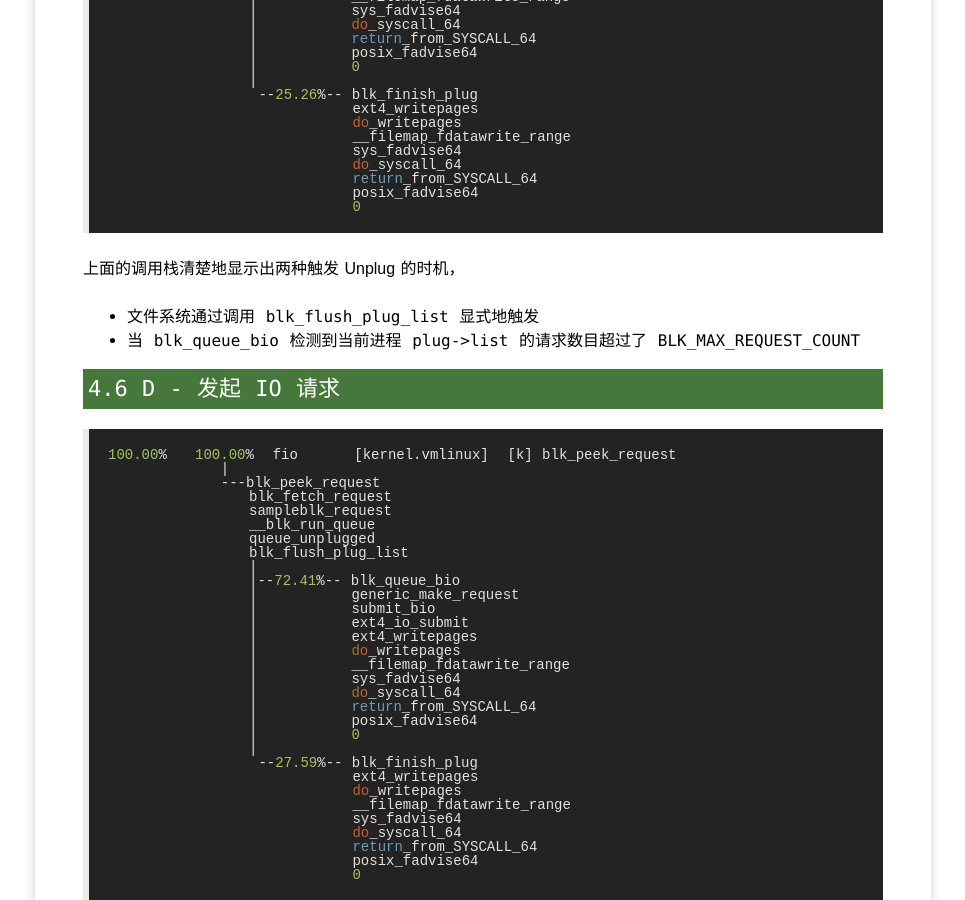
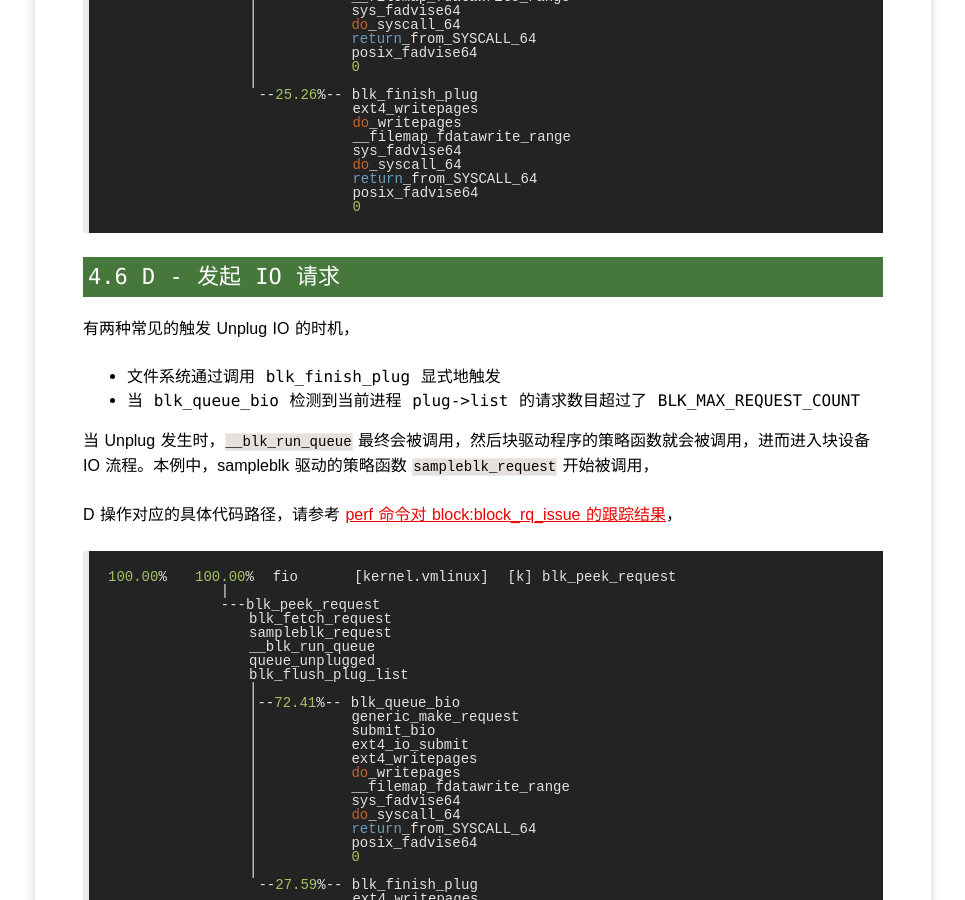
Before and after one commit to yangoliver/yangoliver.github.io, a Jekyll site: the page built from _posts/2016/2016-10-27-linux-block-driver-basic-5.md, in a window 1280 px wide and 900 px high, scrolled down 8564 px. Shown: the whole window, without its empty margins (157-1122 px from the left). Built offline with Jekyll 4.4.1, drawn with Linux system fonts in a browser that asks for light colours; comment, search, counter and statistics services are not loaded.

Commit message:
draft: D action descrition

```diff
--- a/_posts/2016/2016-10-27-linux-block-driver-basic-5.md
+++ b/_posts/2016/2016-10-27-linux-block-driver-basic-5.md
@@ -66,7 +66,7 @@ tags: [driver, perf, crash, trace, file system, kernel, linux, storage]
 |  8  | P    |block:block_plug          |trace_block_plug          |Positive   |I/O isn't immediately dispatched to request_queue, instead it is held back by current process IO plug list.          |
 |  9  | I    |block:block_rq_insert     |trace_block_rq_insert     |Neutral    |A request is sent to the IO scheduler internal queue and later service by the driver.                                |
 |  10 | U    |block:block_unplug        |trace_block_unplug        |Positive   |Flush queued IO request to device request_queue, could be triggered by timeout or intentionally function call.       |
-|  11 | A    |block:block_rq_remap      |trace_block_rq_remap      |Neutral    |Only used by stackable devices, for example, DM(Device Mapper) and raid driver.                                        |
+|  11 | A    |block:block_rq_remap      |trace_block_rq_remap      |Neutral    |Only used by stackable devices, for example, DM(Device Mapper) and raid driver.                                      |
 |  12 | D    |block:block_rq_issue      |trace_block_rq_issue      |Neutral    |Device driver code is picking up the request                                                                         |
 |  13 | C    |block:block_rq_complete   |trace_block_rq_complete   |Neutral    |A previously issued request has been completed. The output will detail the sector and size of that request.          |
 
@@ -373,13 +373,17 @@ I 操作对应的具体代码路径，请参考 [perf 命令对 block:block_rq_i
                               posix_fadvise64
                               0
 
-上面的调用栈清楚地显示出两种触发 Unplug 的时机，
-
-* 文件系统通过调用 `blk_flush_plug_list` 显式地触发
-* 当 `blk_queue_bio` 检测到当前进程 `plug->list` 的请求数目超过了 BLK_MAX_REQUEST_COUNT
 
 ### 4.6 D - 发起 IO 请求
 
+有两种常见的触发 Unplug IO 的时机，
+
+* 文件系统通过调用 `blk_finish_plug` 显式地触发
+* 当 `blk_queue_bio` 检测到当前进程 `plug->list` 的请求数目超过了 BLK_MAX_REQUEST_COUNT
+
+当 Unplug 发生时，`__blk_run_queue` 最终会被调用，然后块驱动程序的策略函数就会被调用，进而进入块设备 IO 流程。本例中，sampleblk 驱动的策略函数 `sampleblk_request` 开始被调用，
+
+D 操作对应的具体代码路径，请参考 [perf 命令对 block:block_rq_issue 的跟踪结果](https://github.com/yangoliver/lktm/blob/master/drivers/block/sampleblk/labs/lab2/perf_block_rq_issue.log)，
 
 	100.00%   100.00%  fio      [kernel.vmlinux]  [k] blk_peek_request
                 |
```
